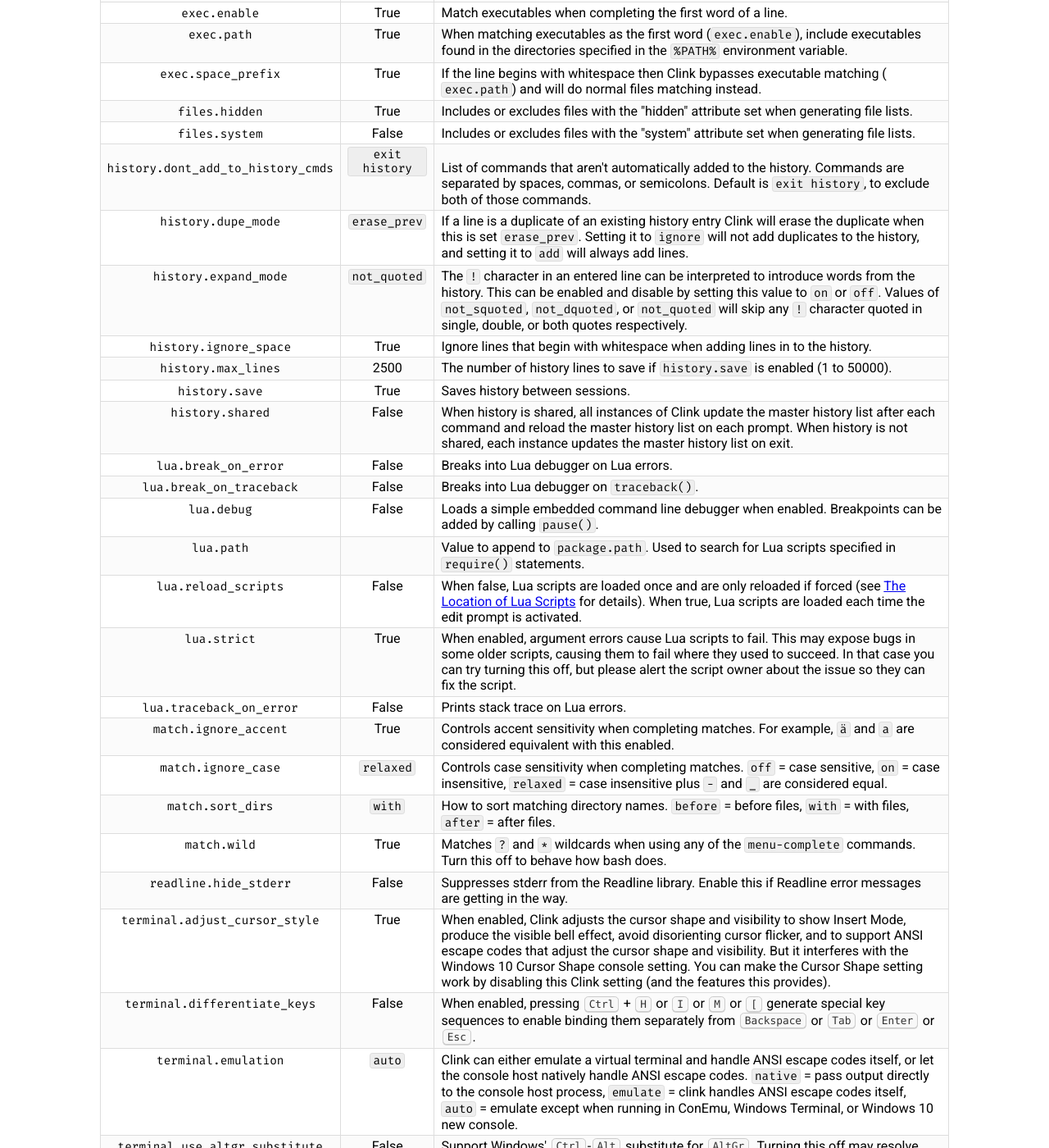
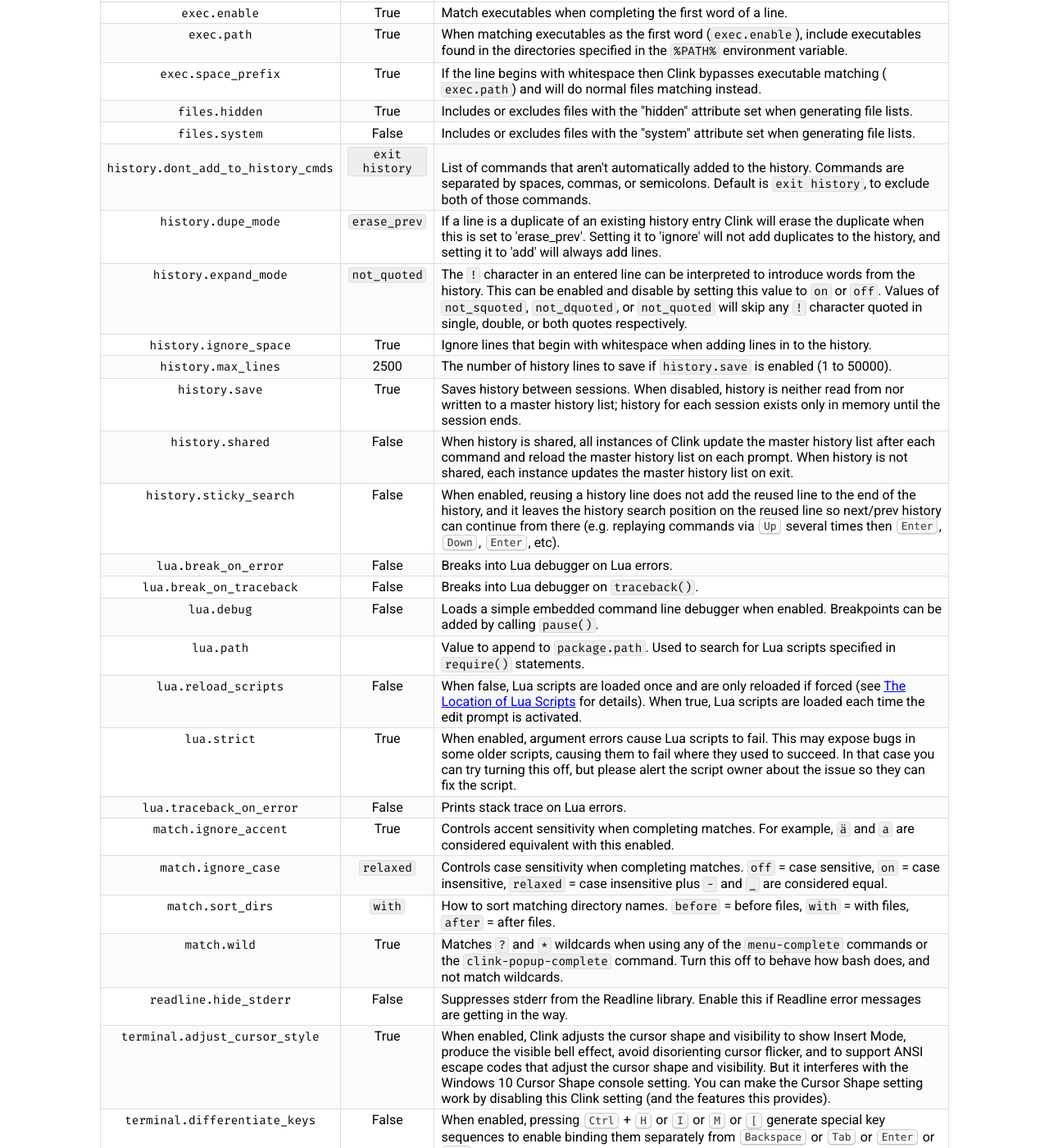
Before and after one commit to chrisant996/clink, a Jekyll site: the page clink.html, which Jekyll copies as it is, in a window 1280 px wide and 1400 px high, scrolled down 3757 px. Shown: the whole window at 82% size. Built offline with Jekyll 4.4.1, drawn with Linux system fonts in a browser that asks for light colours; some web fonts are replaced; some of the changed text lies outside the part shown.

Commit message:
Update for v1.2.3

```diff
--- a/_config.yml
+++ b/_config.yml
@@ -1,6 +1,6 @@
 theme: jekyll-theme-cayman
 title: Clink
 github:
-  version: v1.2.2
-  download_url: https://github.com/chrisant996/clink/releases/download/v1.2.2/clink.1.2.2.e69258.zip
-  install_url:  https://github.com/chrisant996/clink/releases/download/v1.2.2/clink.1.2.2.e69258_setup.exe
+  version: v1.2.3
+  download_url: https://github.com/chrisant996/clink/releases/download/v1.2.3/clink.1.2.3.7f8809.zip
+  install_url:  https://github.com/chrisant996/clink/releases/download/v1.2.3/clink.1.2.3.7f8809_setup.exe
--- a/clink.html
+++ b/clink.html
@@ -674,7 +674,7 @@
 <tr>
 <td align="center"><code>history.dupe_mode</code></td>
 <td align="center"><code>erase_prev</code></td>
-<td>If a line is a duplicate of an existing history entry Clink will erase the duplicate when this is set <code>erase_prev</code>. Setting it to <code>ignore</code> will not add duplicates to the history, and setting it to <code>add</code> will always add lines.</td>
+<td>If a line is a duplicate of an existing history entry Clink will erase the duplicate when this is set to &#39;erase_prev&#39;. Setting it to &#39;ignore&#39; will not add duplicates to the history, and setting it to &#39;add&#39; will always add lines.</td>
 </tr>
 <tr>
 <td align="center"><code>history.expand_mode</code></td>
@@ -694,7 +694,7 @@
 <tr>
 <td align="center"><code>history.save</code></td>
 <td align="center">True</td>
-<td>Saves history between sessions.</td>
+<td>Saves history between sessions. When disabled, history is neither read from nor written to a master history list; history for each session exists only in memory until the session ends.</td>
 </tr>
 <tr>
 <td align="center"><code>history.shared</code></td>
@@ -702,6 +702,11 @@
 <td>When history is shared, all instances of Clink update the master history list after each command and reload the master history list on each prompt.  When history is not shared, each instance updates the master history list on exit.</td>
 </tr>
 <tr>
+<td align="center"><code>history.sticky_search</code></td>
+<td align="center">False</td>
+<td>When enabled, reusing a history line does not add the reused line to the end of the history, and it leaves the history search position on the reused line so next/prev history can continue from there (e.g. replaying commands via <kbd>Up</kbd> several times then <kbd>Enter</kbd>, <kbd>Down</kbd>, <kbd>Enter</kbd>, etc).</td>
+</tr>
+<tr>
 <td align="center"><code>lua.break_on_error</code></td>
 <td align="center">False</td>
 <td>Breaks into Lua debugger on Lua errors.</td>
@@ -754,7 +759,7 @@
 <tr>
 <td align="center"><code>match.wild</code></td>
 <td align="center">True</td>
-<td>Matches <code>?</code> and <code>*</code> wildcards when using any of the <code>menu-complete</code> commands. Turn this off to behave how bash does.</td>
+<td>Matches <code>?</code> and <code>*</code> wildcards when using any of the <code>menu-complete</code> commands or the <code>clink-popup-complete</code> command. Turn this off to behave how bash does, and not match wildcards.</td>
 </tr>
 <tr>
 <td align="center"><code>readline.hide_stderr</code></td>
@@ -902,6 +907,7 @@
 <p>Clink searches in the directories referenced by the following environment variables and loads any <code>.inputrc</code> or <code>_inputrc</code> files present, in the order listed here:</p>
 <ul>
 <li><code>%CLINK_INPUTRC%</code></li>
+<li>The Clink profile directory (see the &quot;state&quot; line from <code>clink info</code>).</li>
 <li><code>%USERPROFILE%</code></li>
 <li><code>%LOCALAPPDATA%</code></li>
 <li><code>%APPDATA%</code></li>
@@ -2684,6 +2690,16 @@
         <div class="section" id="changes">
 <h1 id="changes">Changes</h1>
 <h2 id="releases-from-chrisant996clink-fork">Releases from <a href="https://github.com/chrisant996/clink">chrisant996/clink</a> fork</h2>
+<h3 id="v123">v1.2.3</h3>
+<ul>
+<li>Added <code>history.sticky_search</code> mode for <code>history.dupe_mode</code> setting.</li>
+<li>Added failure reporting and logging when <code>clink inject</code> fails.</li>
+<li>Added <code>--unique</code> flag for use with <code>clink history compact --unique</code> to remove duplicate entries from the history list.</li>
+<li>The <code>clink-popup-complete</code> command now matches wildcards.</li>
+<li>Restored the <kbd>Ctrl</kbd>+<kbd>Alt</kbd>+<kbd>U</kbd> key binding from v0.4.9 (moves the current working directory up one level).</li>
+<li>Fixed searching for inputrc files to also search in the profile directory (regression introduced in v1.0.0).</li>
+<li>Fixed incremental search in the History popup list to search in reverse order (bottom to top).</li>
+</ul>
 <h3 id="v122">v1.2.2</h3>
 <ul>
 <li>Added <code>%CLINK_HISTORY_LABEL%</code> environment variable to use a different master history file (fixes <a href="https://github.com/chrisant996/clink/issues/99">#99</a>).</li>
```
Also changed, not shown: other parts of clink.html (+3 -3 lines), README.md (+1 -1 lines).
